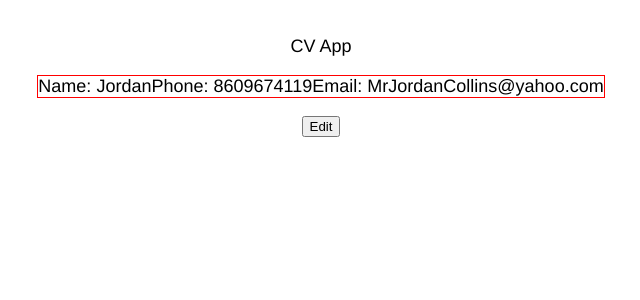
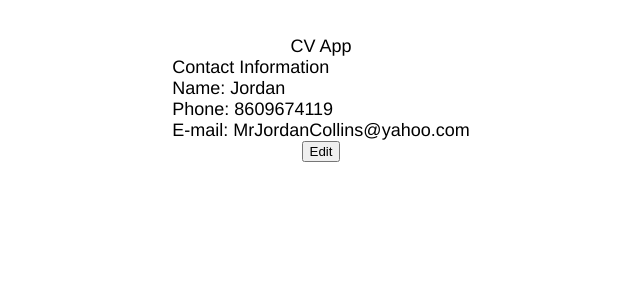
Before and after one commit to Shin-Issei/CVFormApp, a React (Create React App) app: page / in a window 1280 px wide. Both pictures are taken after a click on the button "Submit". Shown: the top 300 px of the page, without its empty margins (319-959 px from the left). Built offline with nearby package versions, Linux system fonts and the light colour scheme.

Commit message:
Add components folder with Display.js component

```diff
--- a/src/App.css
+++ b/src/App.css
@@ -10,6 +10,12 @@
   padding: 2rem;
 }
 
+form{
+  display:flex;
+  flex-direction: column;
+  align-items: center;
+}
+
 #info{
   white-space: pre-wrap;
 }
--- a/src/App.js
+++ b/src/App.js
@@ -1,5 +1,6 @@
 import './App.css';
 import React from "react";
+import Display from './components/Display';
 
 class App extends React.Component {
   constructor(props) {
@@ -39,13 +40,7 @@ class App extends React.Component {
       return ( // Replace with dedicated display component
         <div id='main'>
           CV App
-          <div id="cv-display">
-            <p id="info">
-            Name: {this.state.name}
-            Phone: {this.state.phone}
-            Email: {this.state.email}
-            </p>
-          </div>
+          <Display name={this.state.name} phone={this.state.phone} email={this.state.email}/>
           <button onClick={this.editMode}>Edit</button>
         </div>
       );
--- /dev/null
+++ b/src/components/Display.js
@@ -0,0 +1,12 @@
+function Display(props) {
+  return (
+    <div>
+        Contact Information
+      <div>Name: {props.name}</div>
+      <div>Phone: {props.phone}</div>
+      <div>E-mail: {props.email}</div>
+    </div>
+  );
+}
+
+export default Display;
```
